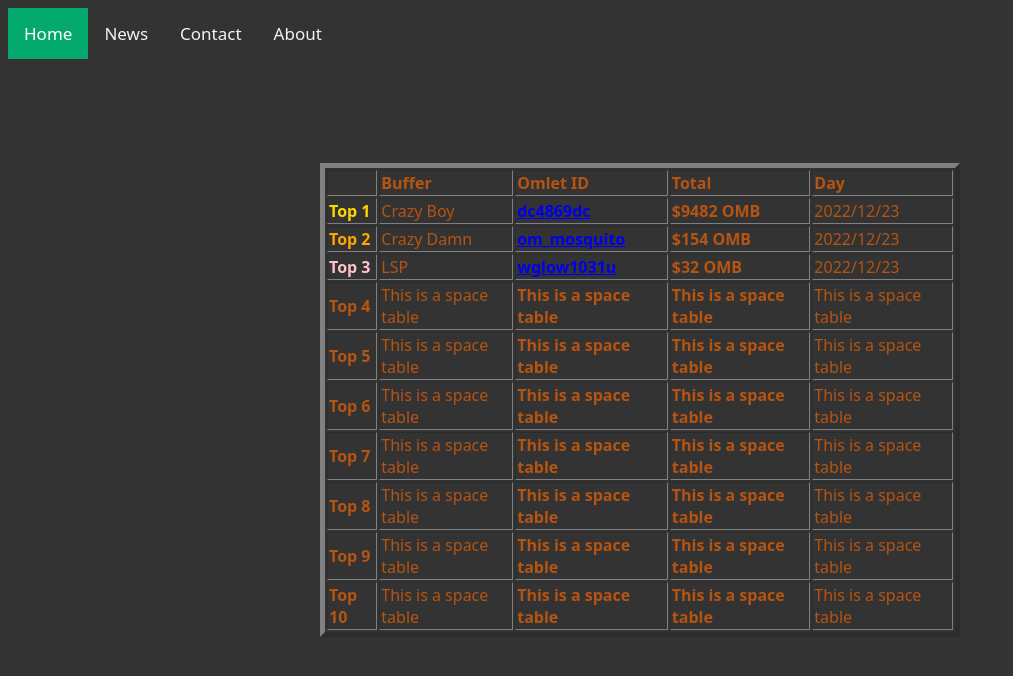
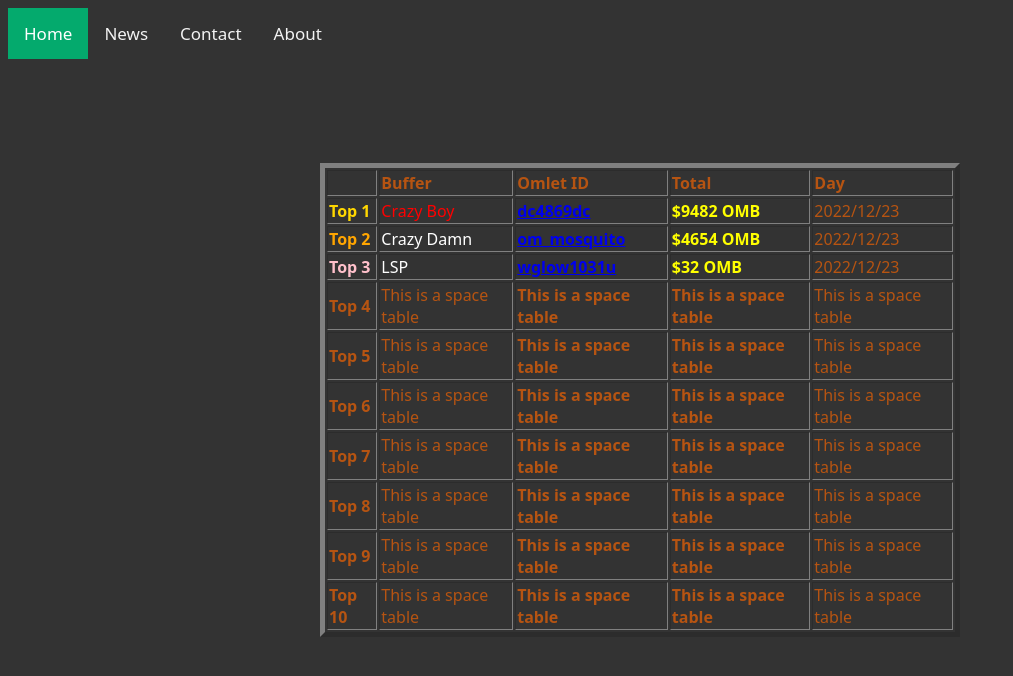
Before and after one commit to JeremyZun/miki, a Flask app: page /test in a window 1280 px wide. Shown: the top 676 px of the page, without its empty margins (0-1013 px from the left). Run offline with Flask 2, Linux system fonts and the light colour scheme.

Commit message:
Update test.html

```diff
--- a/templates/test.html
+++ b/templates/test.html
@@ -23,23 +23,23 @@
           </tr>
           <tr>
             <td style="color: gold;"><b>Top 1</b></td>
-            <td>Crazy Boy</td>
+            <td style="color:red">Crazy Boy</td>
             <td style="color: red;"><b><a href="https://omlet.gg/profile/dc4869dc" target="_blank">dc4869dc</a></b></td>
-            <td><b>$9482 OMB</b></td>
+            <td style="color:yellow"><b>$9482 OMB</b></td>
             <td>2022/12/23</td>
           </tr>
           <tr>
             <td style="color: orange;"><b>Top 2</b></td>
-            <td>Crazy Damn</td>
+            <td style="color:white">Crazy Damn</td>
             <td style="color: red;"><b><a href="https://omlet.gg/profile/om_mosquito" target=_blank">om_mosquito</a></b></td>
-            <td><b>$154 OMB</b></td>
+            <td style="color:yellow"><b>$4654 OMB</b></td>
             <td>2022/12/23</td>
           </tr>
           <tr>
             <td style="color: pink;"><b>Top 3</b></td>
-            <td>LSP</td>
+            <td style="color:white">LSP</td>
             <td style="color: red;"><b><a href="https://omlet.gg/profile/wglow1031u" target="_blank">wglow1031u</a></b></td>
-            <td><b>$32 OMB</b></td>
+            <td style="color:yellow"><b>$32 OMB</b></td>
             <td>2022/12/23</td>
           </tr>
           <tr>
```
